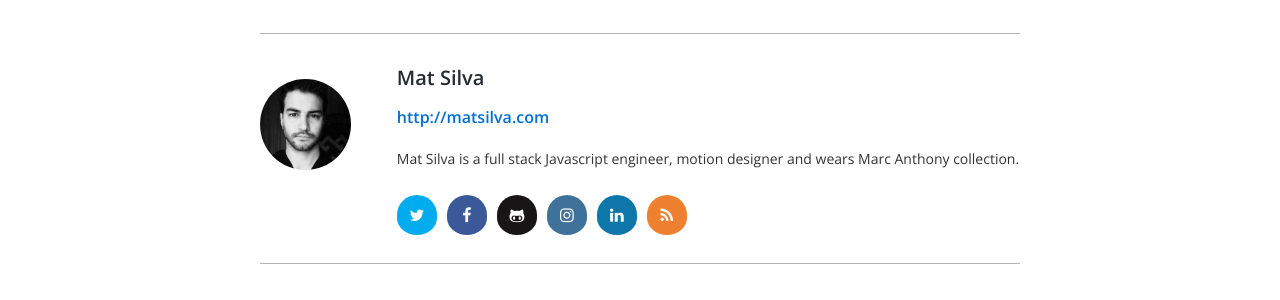
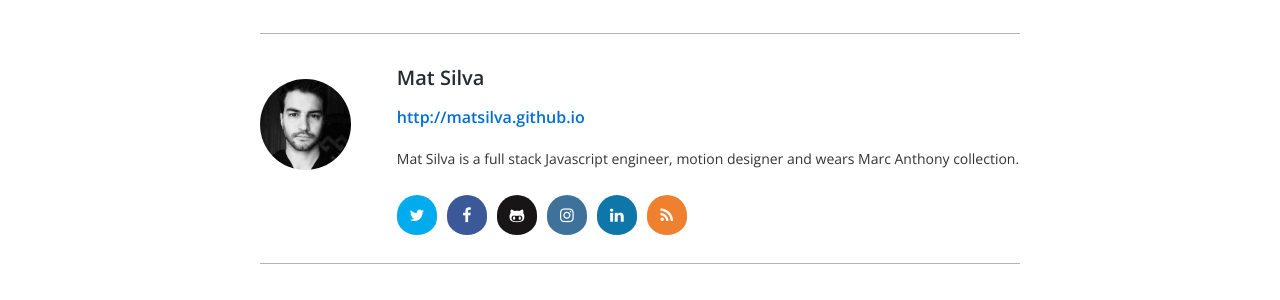
Before and after one commit to matsilva/matsilva.github.io, a Jekyll site: the page built from _posts/2015-02-14-all-in-on-react.markdown, in a window 1280 px wide and 900 px high, scrolled down 1841 px. Shown: the part 462-762 px from the top of the window. Built offline with Jekyll 4.4.1, drawn with Linux system fonts in a browser that asks for light colours; nearby versions of some CDN libraries; comment, search, counter and statistics services are not loaded; part of the change alters nothing that is shown.

Commit message:
Update site url

```diff
--- a/_config.yml
+++ b/_config.yml
@@ -13,7 +13,7 @@ paginate: 					5
 
 # Author Settings
 author_name: 				"Mat Silva"
-author_url: 				"http://matsilva.com"
+author_url: 				"http://matsilva.github.io"
 author_bio: 					"Mat Silva is a full stack Javascript engineer, motion designer and wears Marc Anthony collection."
 author_email: 				"askmatsilva@gmail.com"
 author_image: 				"/assets/img/mat_silva_1.jpg"
```
